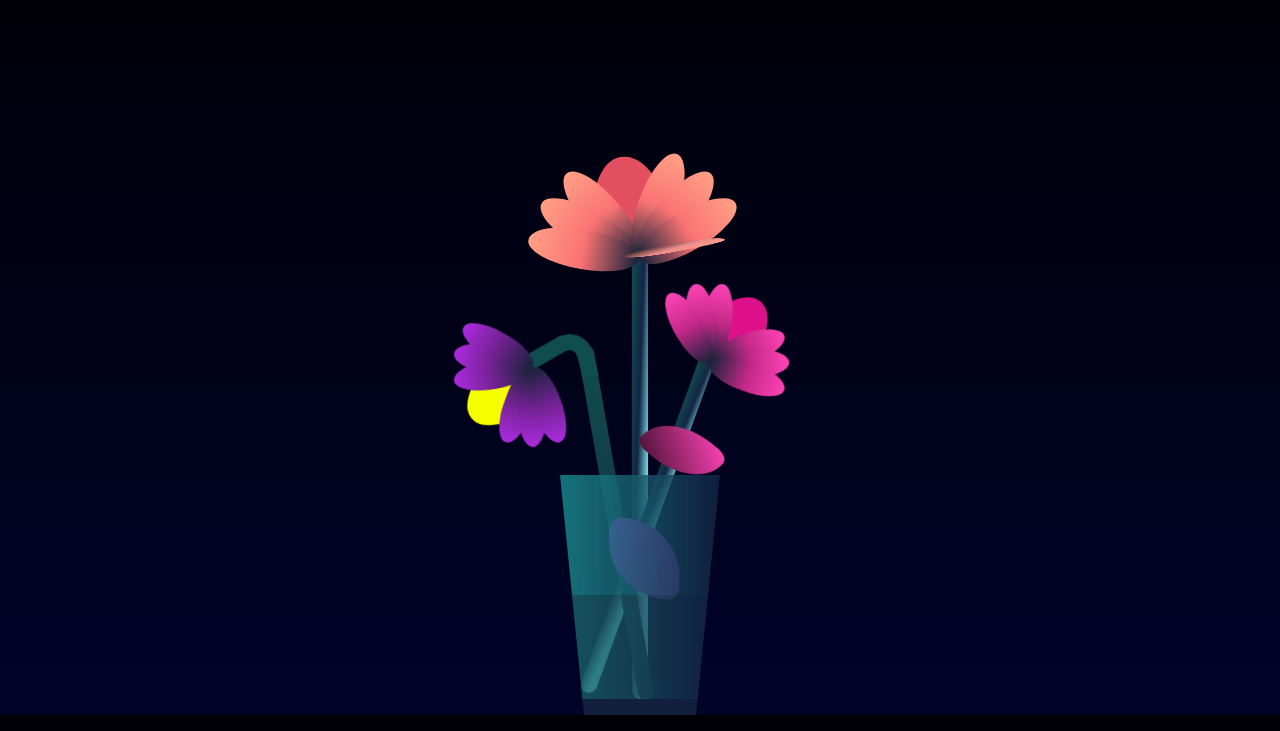
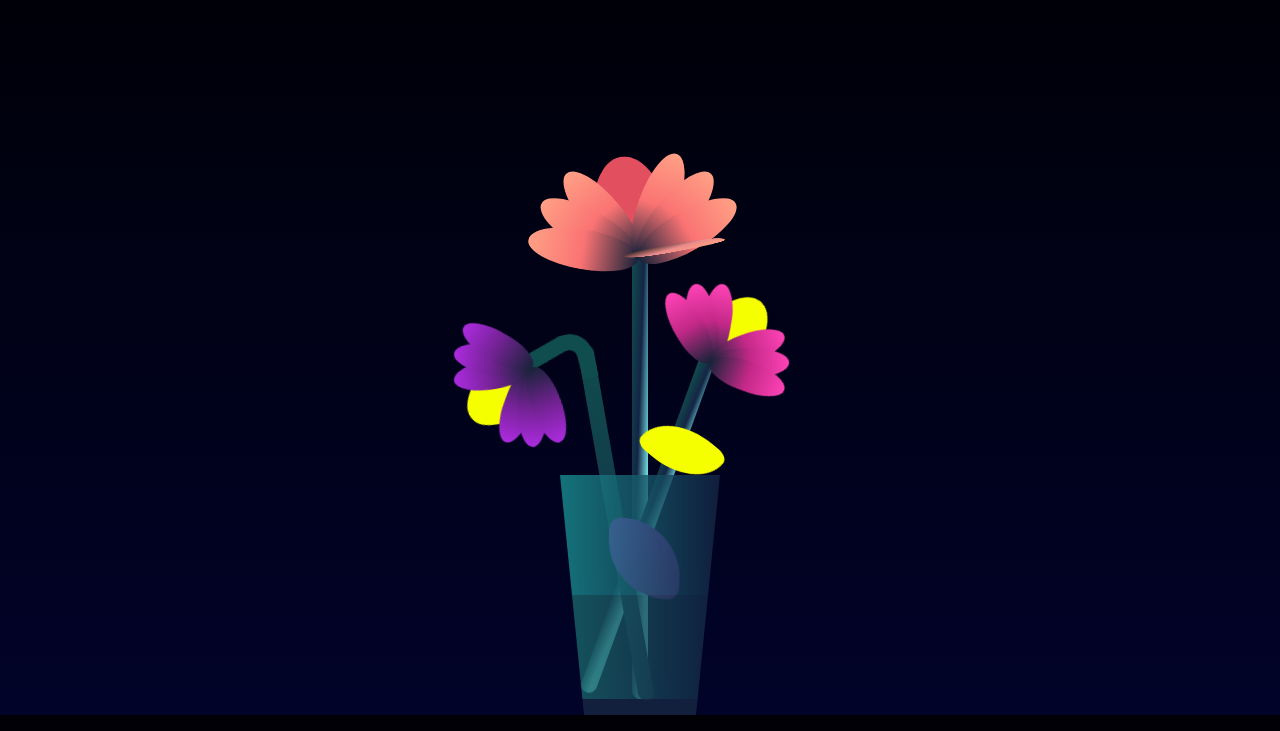
Before and after one commit to Gerardoc0rtes/Gerardoc0rtes.github.io, a plain HTML site: page index.html in a window 1280 px wide. Shown: the part 85-816 px from the top of the page. Drawn offline with Linux system fonts and the light colour scheme.

Commit message:
Update style.css

```diff
--- a/style.css
+++ b/style.css
@@ -159,7 +159,7 @@ body{
     width: 8vmin;
     height: 10vmin;
     bottom: 2vmin;
-    background-color: #de118b;
+    background-color: #f6ff00;
 }
 
 .f-wrapper--2 .f .flower__leaf--8{
@@ -168,7 +168,7 @@ body{
     bottom: 3vmin;
     left: -30%;
     transform: rotate(-50deg);
-    background-image: linear-gradient(to left bottom, #ff43b6 ,#4d1337);;
+    background-image: linear-gradient(to left bottom, #f6ff00 ,#f6ff00);;
 }
 
 .f-wrapper--3 .f .flower__leaf--8{
```
